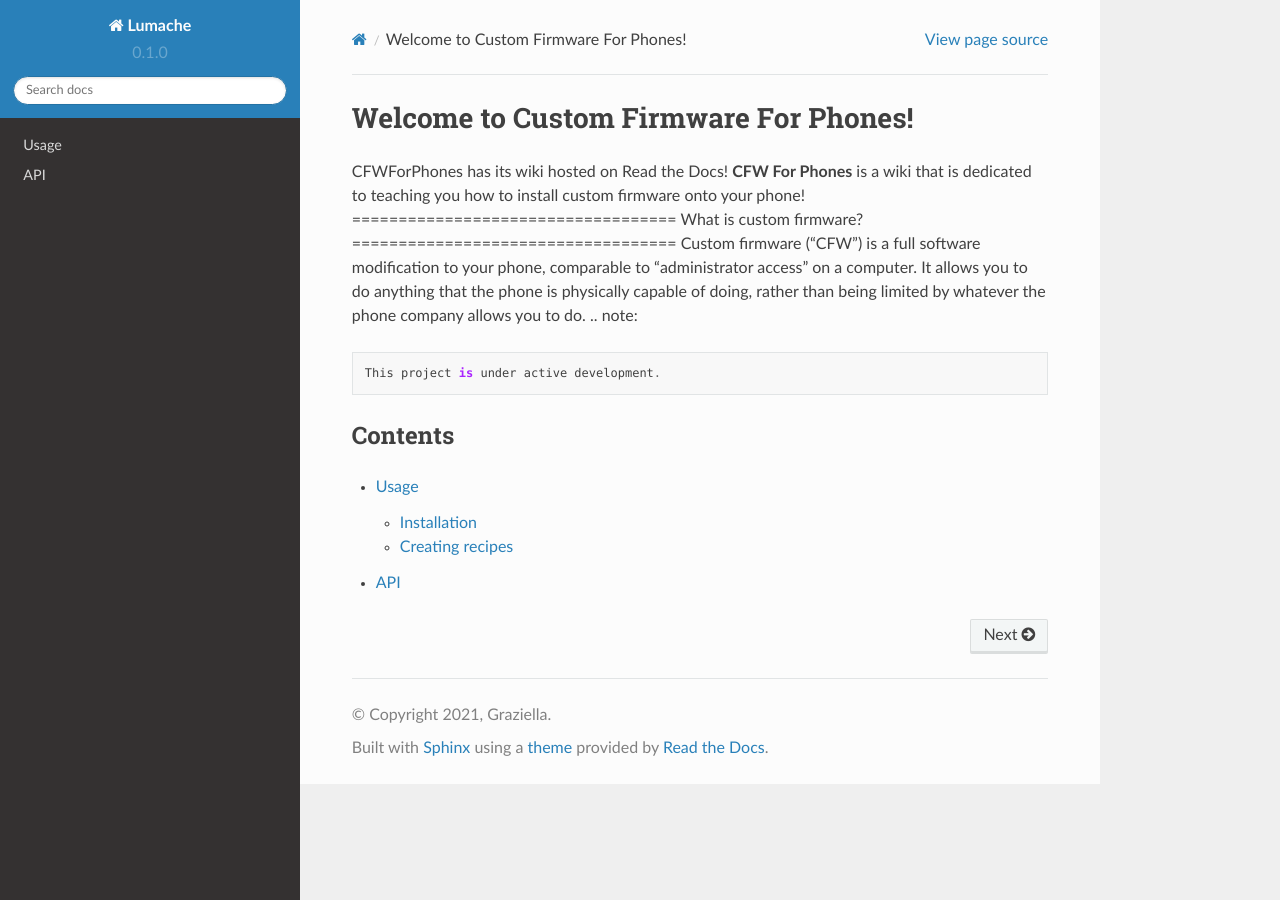
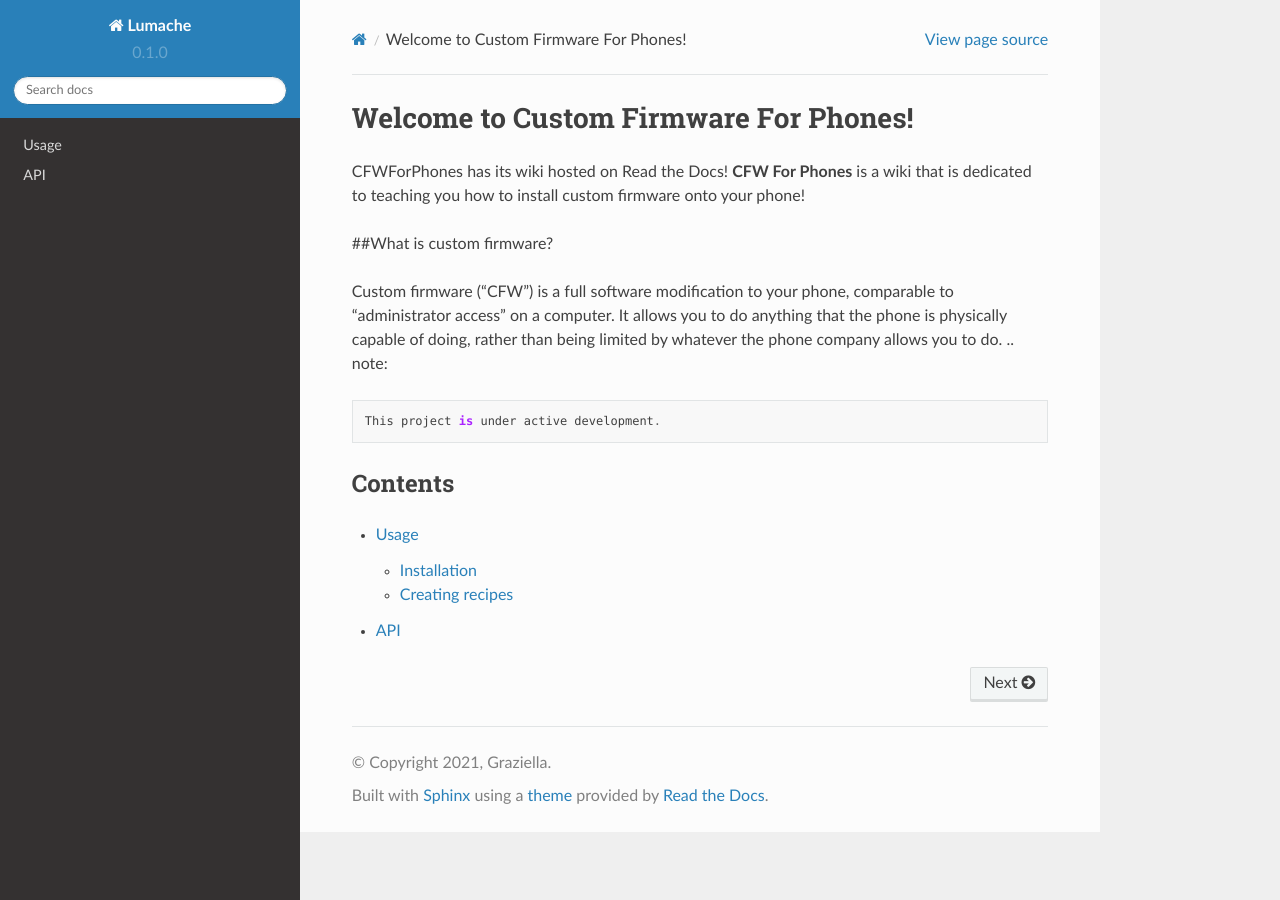
Before and after one commit to PythonSnake-lang/CFWForPhonesWiki, a Sphinx documentation site: the page built from docs/source/index.rst, in a window 1280 px wide. Built offline with Sphinx 7.4.7 and the Read the Docs theme 2.0.0, drawn with Linux system fonts in a browser that asks for light colours.

```diff
--- a/docs/source/index.rst
+++ b/docs/source/index.rst
@@ -4,9 +4,9 @@ CFWForPhones has its wiki hosted on Read the Docs!
 **CFW For Phones** is a wiki that is dedicated to
 teaching you how to install custom firmware onto
 your phone!
-===================================
-What is custom firmware?
-===================================
+
+##What is custom firmware?
+
 Custom firmware (“CFW”) is a full software modification
 to your phone, comparable to “administrator access” on
 a computer. It allows you to do anything that the phone
```
